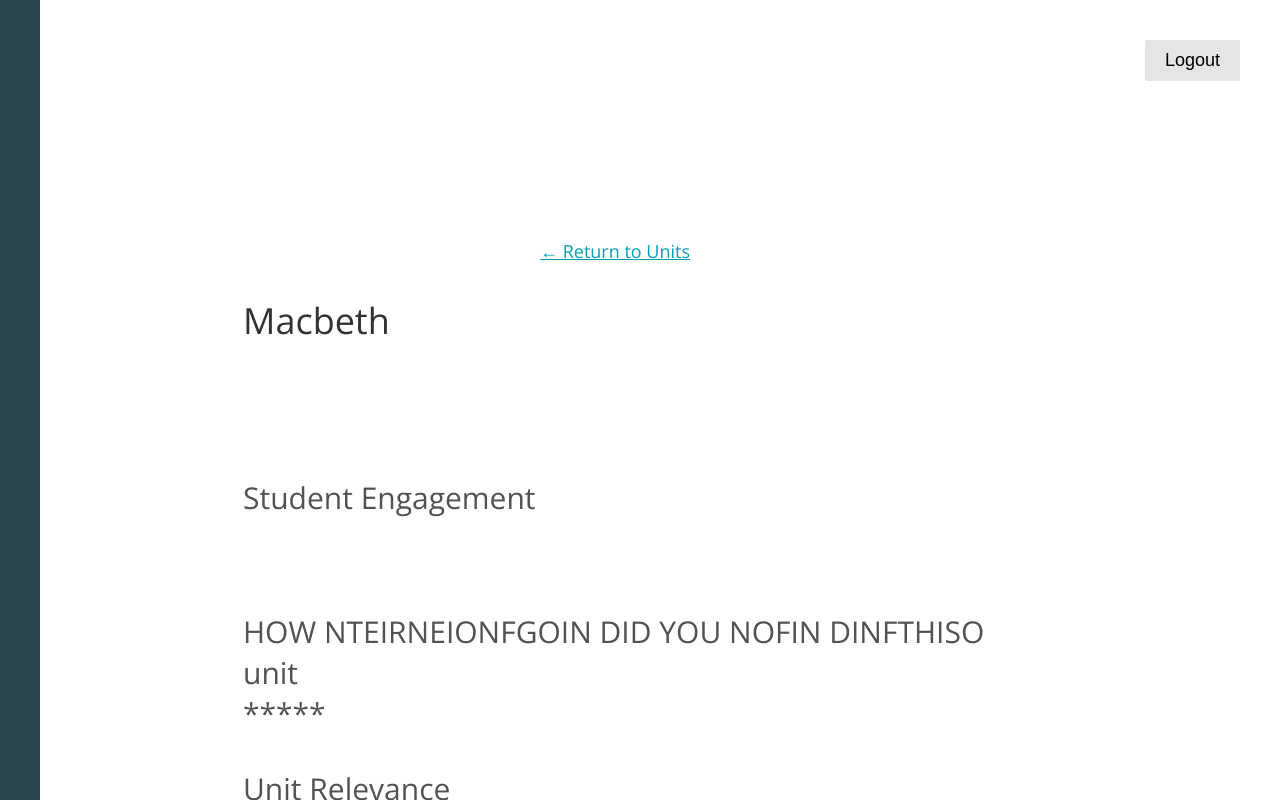
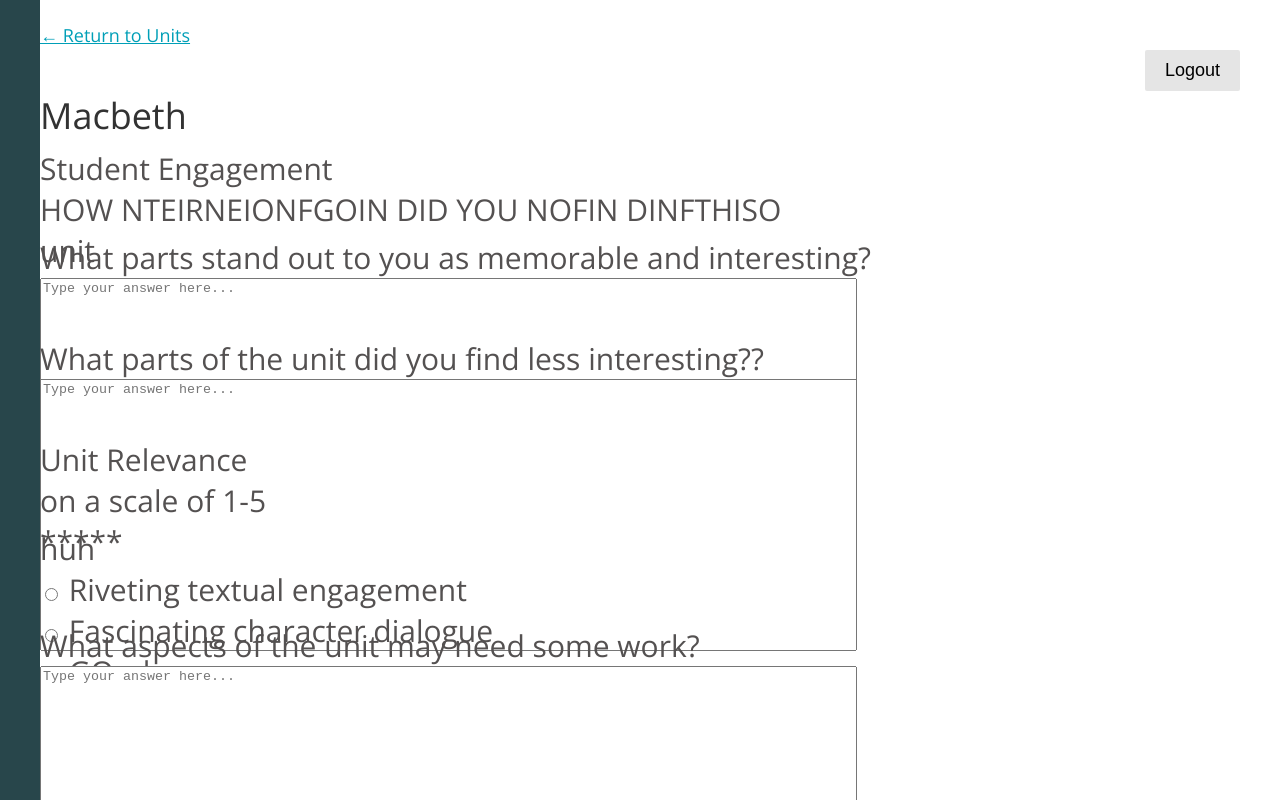
Before and after one commit to codebase-berkeley/teacher-portal, a React (Create React App) app in the folder client/: page / in a window 1280 px wide. Shown: the top 800 px of the page. Built offline with nearby package versions, Linux system fonts and the light colour scheme; the HTML template or start-up script is replaced by a standard one.

Commit message:
small changes to formatting

```diff
--- a/client/src/components/Survey/Survey.jsx
+++ b/client/src/components/Survey/Survey.jsx
@@ -13,7 +13,7 @@ class Survey extends Component {
   render() {
     return (
       <div className="App">
-        <div className="back">
+        <div className="back-container">
           <Back />
         </div>
         <div className="logout-container">
@@ -22,31 +22,31 @@ class Survey extends Component {
         <div className="unit-container">
           <Unit name="Macbeth" />
         </div>
-        <div className="engage">
+        <div className="section-container">
           <Section name="Student Engagement" />
         </div>
 
-        <div className="Star">
+        <div className="star-container">
           <Star question="HOW NTEIRNEIONFGOIN DID YOU NOFIN DINFTHISO unit" />
         </div>
 
-        <div className="FRQ">
+        <div className="frq-container">
           <FRQ question="What parts stand out to you as memorable and interesting?" />
         </div>
 
-        <div className="FRQ">
+        <div className="frq-container">
           <FRQ question="What parts of the unit did you find less interesting??" />
         </div>
 
-        <div className="engage">
+        <div className="section-container">
           <Section name="Unit Relevance" />
         </div>
 
-        <div className="Star">
+        <div className="star-container">
           <Star question="on a scale of 1-5" />
         </div>
 
-        <div className="MC">
+        <div className="mc-container">
           <MC
             question="huh"
             a="Riveting textual engagement"
@@ -56,7 +56,7 @@ class Survey extends Component {
           />
         </div>
 
-        <div className="FRQ">
+        <div className="frq-container">
           <FRQ question="What aspects of the unit may need some work?" />
         </div>
       </div>
--- a/client/src/components/Survey_components/Back/Back.css
+++ b/client/src/components/Survey_components/Back/Back.css
@@ -1,7 +1,6 @@
 .back {
   position: relative;
-  left: 250px;
-  top: 108px;
+
   width: 304px;
   height: 20px;
   font-family: Open Sans;
--- a/client/src/components/Survey_components/FRQ/FRQ.css
+++ b/client/src/components/Survey_components/FRQ/FRQ.css
@@ -1,11 +1,10 @@
 .frq {
   position: relative;
-  left: 203px;
-  top: 689px;
+
   width: 839px;
   height: 101px;
   font-family: Open Sans;
-  font-style: Regular;
+  font-style: regular;
   font-size: 30px;
   line-height: 41px;
   align: Left;
--- a/client/src/components/Survey_components/MC/MC.css
+++ b/client/src/components/Survey_components/MC/MC.css
@@ -1,7 +1,6 @@
-.MC {
+.mc {
   position: relative;
-  left: 203px;
-  top: 2000px;
+
   width: 833px;
   height: 97px;
   font-family: Open Sans;
--- a/client/src/components/Survey_components/MC/MC.jsx
+++ b/client/src/components/Survey_components/MC/MC.jsx
@@ -1,29 +1,19 @@
 import React from 'react';
 import './MC.css';
-
-// function writeChoices (choices) {
-//   for (let i = 0; i < choices.length; i++) {
-//     <input type="radio" name="MC" /> <script>choices[i]</script>
-//   }
-// }
 
 class MC extends React.Component {
   render() {
     return (
-      <div className="MC">
+      <div className="mc">
         {this.props.question}
-        {/*
-        {
-          writeChoices(this.props.choices)
-        } */}
         <br />
-        <input type="radio" name="MC" /> {this.props.a}
+        <input type="radio" name="mc" /> {this.props.a}
         <br />
-        <input type="radio" name="MC" /> {this.props.b}
+        <input type="radio" name="mc" /> {this.props.b}
         <br />
-        <input type="radio" name="MC" /> {this.props.c}
+        <input type="radio" name="mc" /> {this.props.c}
         <br />
-        <input type="radio" name="MC" /> {this.props.d}
+        <input type="radio" name="mc" /> {this.props.d}
         <br />
       </div>
     );
--- a/client/src/components/Survey_components/Section/Section.css
+++ b/client/src/components/Survey_components/Section/Section.css
@@ -1,7 +1,6 @@
 .section {
   position: relative;
-  left: 203px;
-  top: 339px;
+
   width: 380px;
   height: 41px;
   font-family: Open Sans;
--- a/client/src/components/Survey_components/Star/Star.css
+++ b/client/src/components/Survey_components/Star/Star.css
@@ -1,7 +1,6 @@
 .star {
   position: relative;
-  left: 203px;
-  top: 432px;
+
   width: 764px;
   height: 48px;
   font-family: Open Sans;
--- a/client/src/components/Survey_components/Unit/Unit.css
+++ b/client/src/components/Survey_components/Unit/Unit.css
@@ -1,14 +1,13 @@
 .unit {
-    position: relative;
-    left: 203px;
-    top: 215px;
-    width: 466px;
-    height: 57px;
-    Font-Family: Open Sans;
-    Font-Style: Regular;
-    Font-Size: 36px;
-    Line-Height: 49px;
-    Align: Left;
-    Fill: Solid;
-    color: #323232;
-  }
+  position: relative;
+
+  width: 466px;
+  height: 57px;
+  font-family: Open Sans;
+  font-style: Regular;
+  font-size: 36px;
+  line-height: 49px;
+  align: Left;
+  fill: Solid;
+  color: #323232;
+}
```
